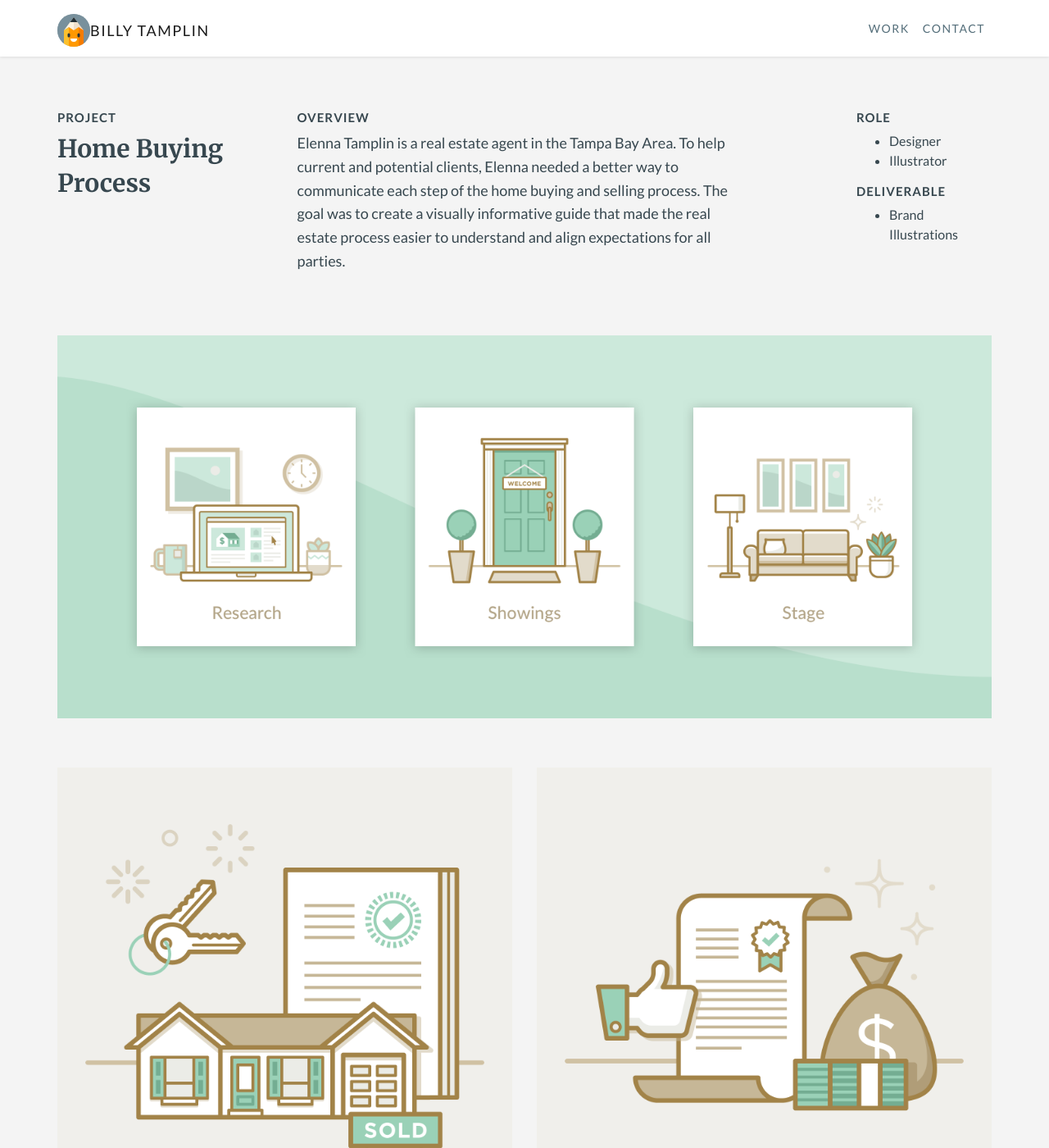
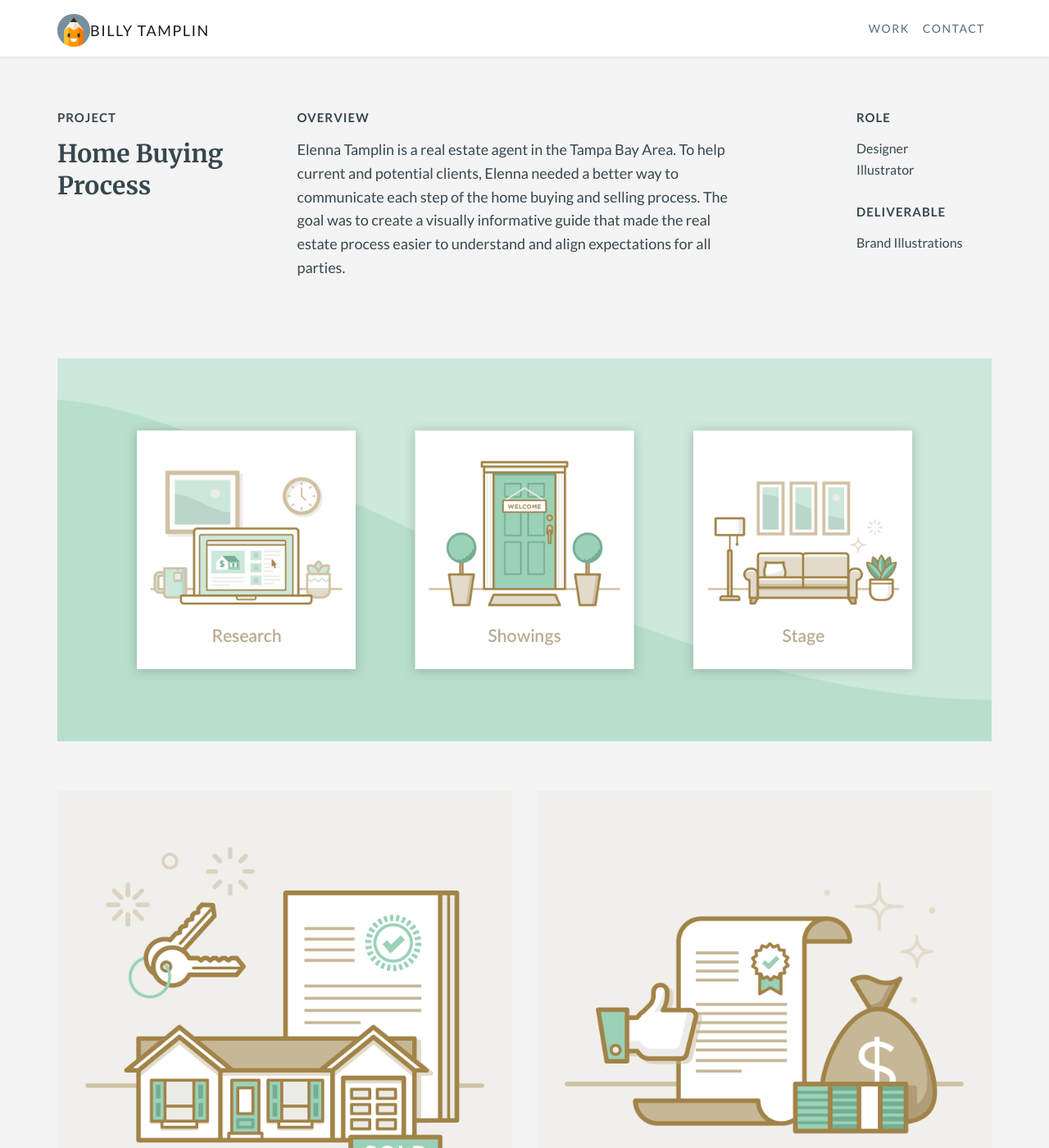
Before and after one commit to btamps/btamps.github.io, a Jekyll site: the page built from _posts/2016-04-01-real-estate.markdown, in a window 1280 px wide and 1400 px high. Shown: the whole window at 82% size. Built offline with Jekyll 4.4.1, drawn with Linux system fonts in a browser that asks for light colours; nearby versions of some CDN libraries.

Commit message:
fixed padding for the new project header block

```diff
--- a/_sass/_detail-page.scss
+++ b/_sass/_detail-page.scss
@@ -1,12 +1,35 @@
 // Detail Page
 .project-header {
-  padding: 60px 0;
+  padding-top: 40px;
+  padding-bottom: 40px;
+  margin-bottom: 0;
   h1 {
     font-size: 30px;
-    line-height: 1.4;
+    line-height: 1.3;
+  }
+  h4 {
+    margin-bottom: 1rem;
+  }
+  ul {
+    list-style: none;
+    margin: 0 0 30px 0;
+    padding-left: 0;
+    li {
+      line-height: 1.6;
+    }
   }
   p {
     font-size: 18px;
+  }
+  .title,
+  .overview,
+  .role {
+    margin-bottom: 20px;
+  }
+  .role {
+    p {
+      font-size: 16px;
+    }
   }
 }
 .introduction {
@@ -160,6 +183,10 @@
 }
 // Small devices (tablets, 768px and up)
 @media (min-width: 768px) {
+  .project-header {
+    padding-top: 60px;
+    padding-bottom: 60px;
+  }
   .introduction {
     padding-top: 60px;
     padding-bottom: 60px;
```
